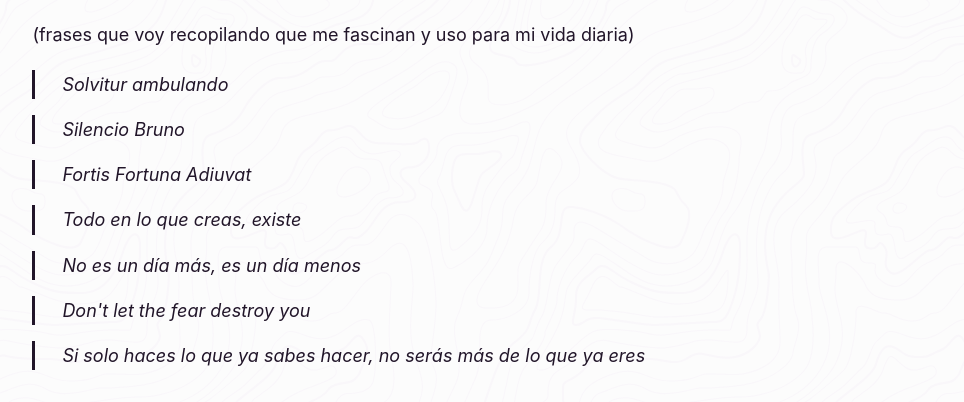
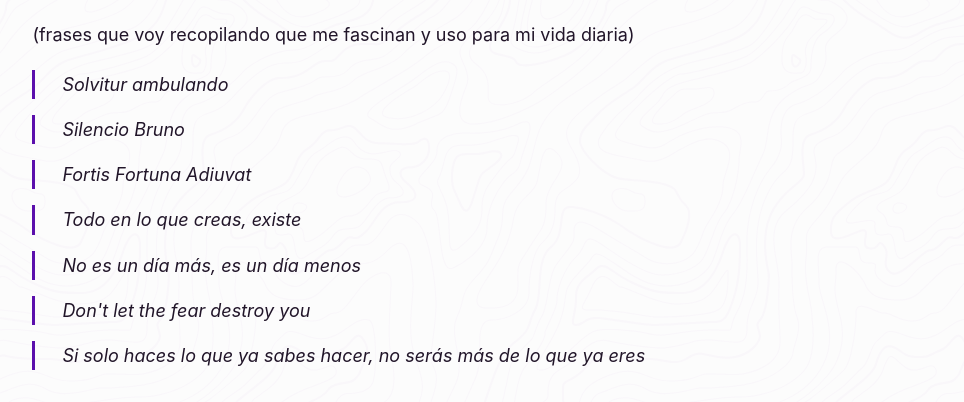
Before and after one commit to NicolasArevalo/personal-website, an Astro site: page /sobre-mi in a window 1280 px wide. Shown: the part 1499-1901 px from the top of the page, without its empty margins (157-1121 px from the left). Built offline with nearby package versions, Linux system fonts and the light colour scheme; Astro itself is replaced by a stand-in of ours; a small style sheet from the web is missing; a web font is replaced by a local one.

Commit message:
Fixing the colors (using now theme-accent)

```diff
--- a/src/pages/sobre-mi.astro
+++ b/src/pages/sobre-mi.astro
@@ -147,7 +147,7 @@ import img10 from '@assets/slider-yo/10.jpeg'
 		left: 0px;
 		width: 3px;
 		height: 100%;
-		background-color: var(--color-gray-800);
+		background-color: var(--theme-accent);
 	}
 
 	a {
```
